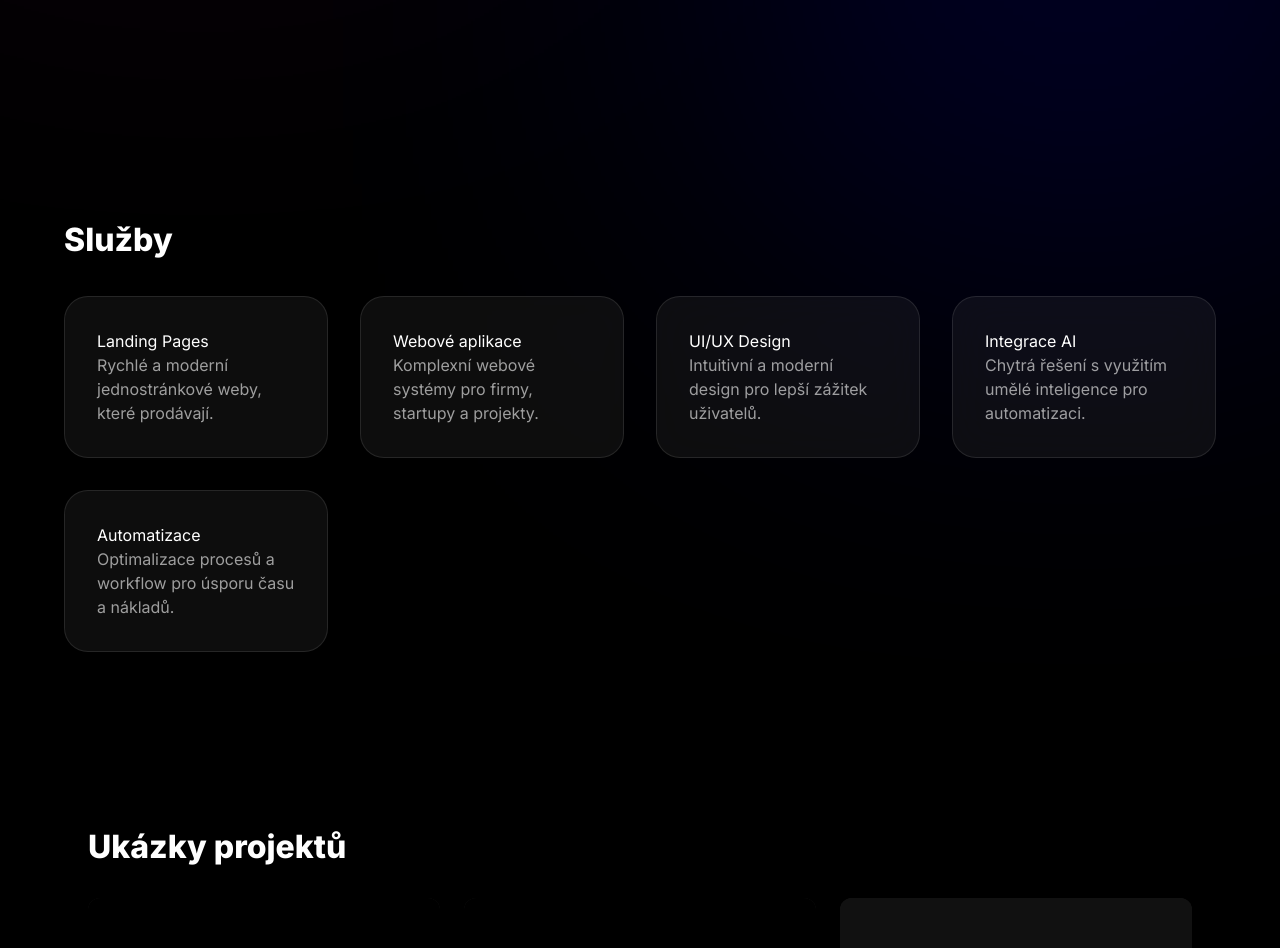
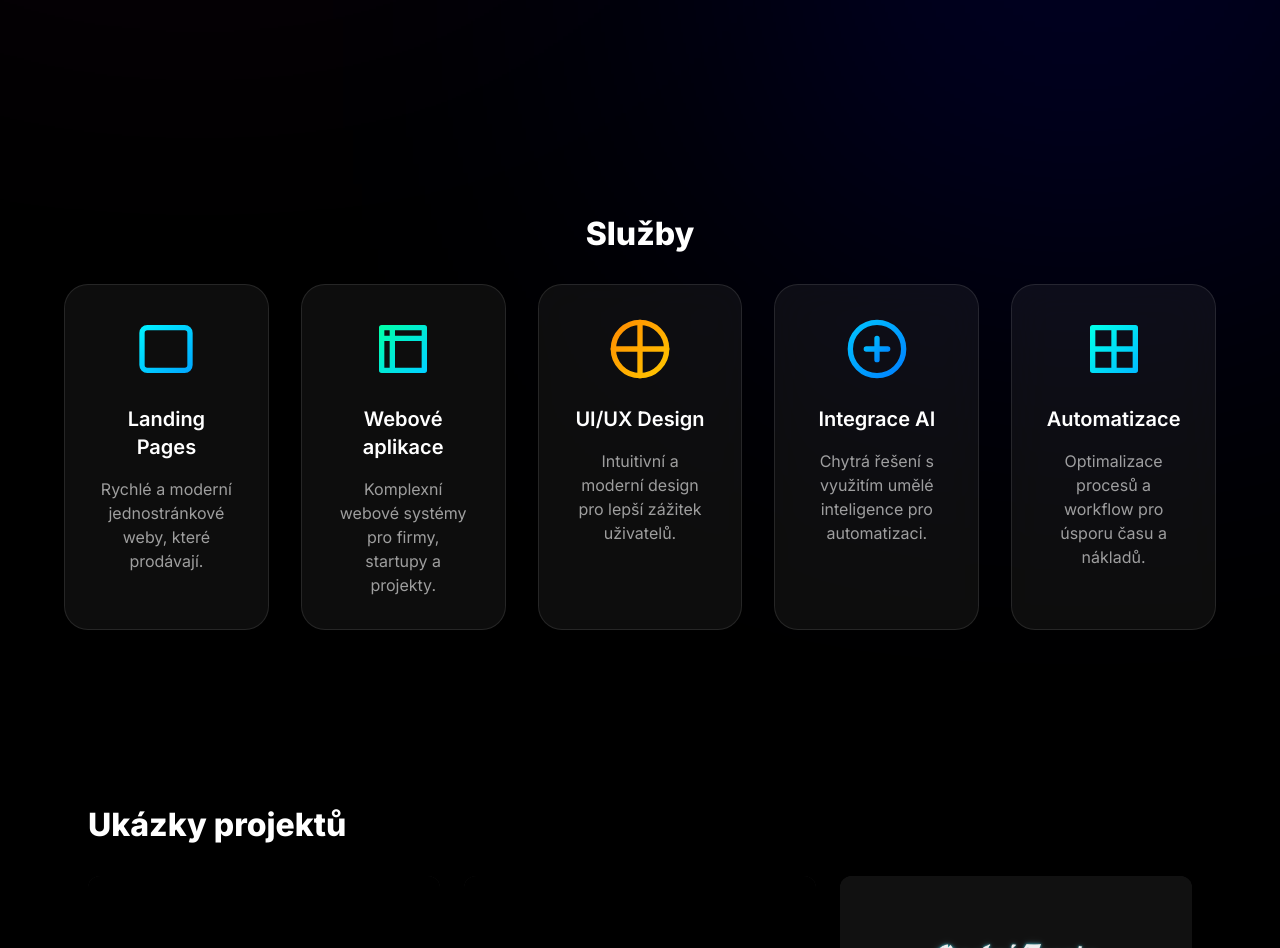
Before and after one commit to Vladyslav-Karpenko/Drakes, a website built with Vite: page index.html in a window 1280 px wide. Shown: the part 680-1628 px from the top of the page. Built offline with nearby package versions, Linux system fonts and the light colour scheme.

Commit message:
updated service cards svg added

```diff
--- a/index.html
+++ b/index.html
@@ -37,45 +37,142 @@
       >
         <span id="typed-text"></span><span class="cursor">|</span>
       </p>
-      <!-- <p class="text-gray max-w-xl text-lg mb-10" id="typewriter">
-        Moderní weby a digitální řešení, která přinášejí výsledky.
-      </p> -->
       <div class="flex gap-4">
         <a href="#kontakt" class="btn-gradient">Kontakt</a>
         <a href="#selected-work" class="btn-outline">Portfolio</a>
       </div>
     </section>
     <!-- SERVICES -->
-    <section id="services" class="section fade-up">
-      <h2>Služby</h2>
-      <div class="grid-3">
-        <div class="card">
-          <h3>Landing Pages</h3>
-          <p class="text-gray">
+
+    <section id="services" class="section fade-up py-20 max-w-6xl mx-auto">
+      <h2 class="text-4xl font-bold mb-10 text-center">Služby</h2>
+      <div class="grid md:grid-cols-3 lg:grid-cols-5 gap-8">
+        <!-- Landing Pages -->
+        <div class="card p-6 flex flex-col items-center gap-4">
+          <svg
+            class="w-16 h-16 mb-2"
+            viewBox="0 0 24 24"
+            fill="none"
+            stroke="url(#grad1)"
+            stroke-width="2"
+            stroke-linecap="round"
+            stroke-linejoin="round"
+          >
+            <defs>
+              <linearGradient id="grad1" x1="0%" y1="0%" x2="100%" y2="100%">
+                <stop offset="0%" stop-color="#00f0ff" />
+                <stop offset="100%" stop-color="#00aaff" />
+              </linearGradient>
+            </defs>
+            <rect x="3" y="4" width="18" height="16" rx="2" ry="2" />
+            <line x1="3" y1="10" x2="21" y2="10" />
+          </svg>
+          <h3 class="text-xl text-center font-semibold">Landing Pages</h3>
+          <p class="text-gray text-center">
             Rychlé a moderní jednostránkové weby, které prodávají.
           </p>
         </div>
-        <div class="card">
-          <h3>Webové aplikace</h3>
-          <p class="text-gray">
+
+        <!-- Webové aplikace -->
+        <div class="card p-6 flex flex-col items-center gap-4">
+          <svg
+            class="w-16 h-16 mb-2"
+            viewBox="0 0 24 24"
+            fill="none"
+            stroke="url(#grad2)"
+            stroke-width="2"
+            stroke-linecap="round"
+            stroke-linejoin="round"
+          >
+            <defs>
+              <linearGradient id="grad2" x1="0%" y1="0%" x2="100%" y2="100%">
+                <stop offset="0%" stop-color="#00ffab" />
+                <stop offset="100%" stop-color="#00d4ff" />
+              </linearGradient>
+            </defs>
+            <path d="M4 4h16v16H4z" />
+            <path d="M4 8h16M8 4v16" />
+          </svg>
+          <h3 class="text-xl text-center font-semibold">Webové aplikace</h3>
+          <p class="text-gray text-center">
             Komplexní webové systémy pro firmy, startupy a projekty.
           </p>
         </div>
-        <div class="card">
-          <h3>UI/UX Design</h3>
-          <p class="text-gray">
+
+        <!-- UI/UX Design -->
+        <div class="card p-6 flex flex-col items-center gap-4">
+          <svg
+            class="w-16 h-16 mb-2"
+            viewBox="0 0 24 24"
+            fill="none"
+            stroke="url(#grad3)"
+            stroke-width="2"
+            stroke-linecap="round"
+            stroke-linejoin="round"
+          >
+            <defs>
+              <linearGradient id="grad3" x1="0%" y1="0%" x2="100%" y2="100%">
+                <stop offset="0%" stop-color="#ff8c00" />
+                <stop offset="100%" stop-color="#ffc700" />
+              </linearGradient>
+            </defs>
+            <circle cx="12" cy="12" r="10" />
+            <path d="M12 2v20M2 12h20" />
+          </svg>
+          <h3 class="text-center text-xl font-semibold">UI/UX Design</h3>
+          <p class="text-gray text-center">
             Intuitivní a moderní design pro lepší zážitek uživatelů.
           </p>
         </div>
-        <div class="card">
-          <h3>Integrace AI</h3>
-          <p class="text-gray">
+
+        <!-- Integrace AI -->
+        <div class="card p-6 flex flex-col items-center gap-4">
+          <svg
+            class="w-16 h-16 mb-2"
+            viewBox="0 0 24 24"
+            fill="none"
+            stroke="url(#grad4)"
+            stroke-width="2"
+            stroke-linecap="round"
+            stroke-linejoin="round"
+          >
+            <defs>
+              <linearGradient id="grad4" x1="0%" y1="0%" x2="100%" y2="100%">
+                <stop offset="0%" stop-color="#00c3ff" />
+                <stop offset="100%" stop-color="#0080ff" />
+              </linearGradient>
+            </defs>
+            <circle cx="12" cy="12" r="10" />
+            <path d="M8 12h8M12 8v8" />
+          </svg>
+          <h3 class="text-xl text-center font-semibold">Integrace AI</h3>
+          <p class="text-gray text-center">
             Chytrá řešení s využitím umělé inteligence pro automatizaci.
           </p>
         </div>
-        <div class="card">
-          <h3>Automatizace</h3>
-          <p class="text-gray">
+
+        <!-- Automatizace -->
+        <div class="card p-6 flex flex-col items-center gap-4">
+          <svg
+            class="w-16 h-16 mb-2"
+            viewBox="0 0 24 24"
+            fill="none"
+            stroke="url(#grad5)"
+            stroke-width="2"
+            stroke-linecap="round"
+            stroke-linejoin="round"
+          >
+            <defs>
+              <linearGradient id="grad5" x1="0%" y1="0%" x2="100%" y2="100%">
+                <stop offset="0%" stop-color="#00ffea" />
+                <stop offset="100%" stop-color="#00bfff" />
+              </linearGradient>
+            </defs>
+            <path d="M4 4h16v16H4z" />
+            <path d="M4 12h16M12 4v16" />
+          </svg>
+          <h3 class="text-xl text-center font-semibold">Automatizace</h3>
+          <p class="text-gray text-center">
             Optimalizace procesů a workflow pro úsporu času a nákladů.
           </p>
         </div>
```
